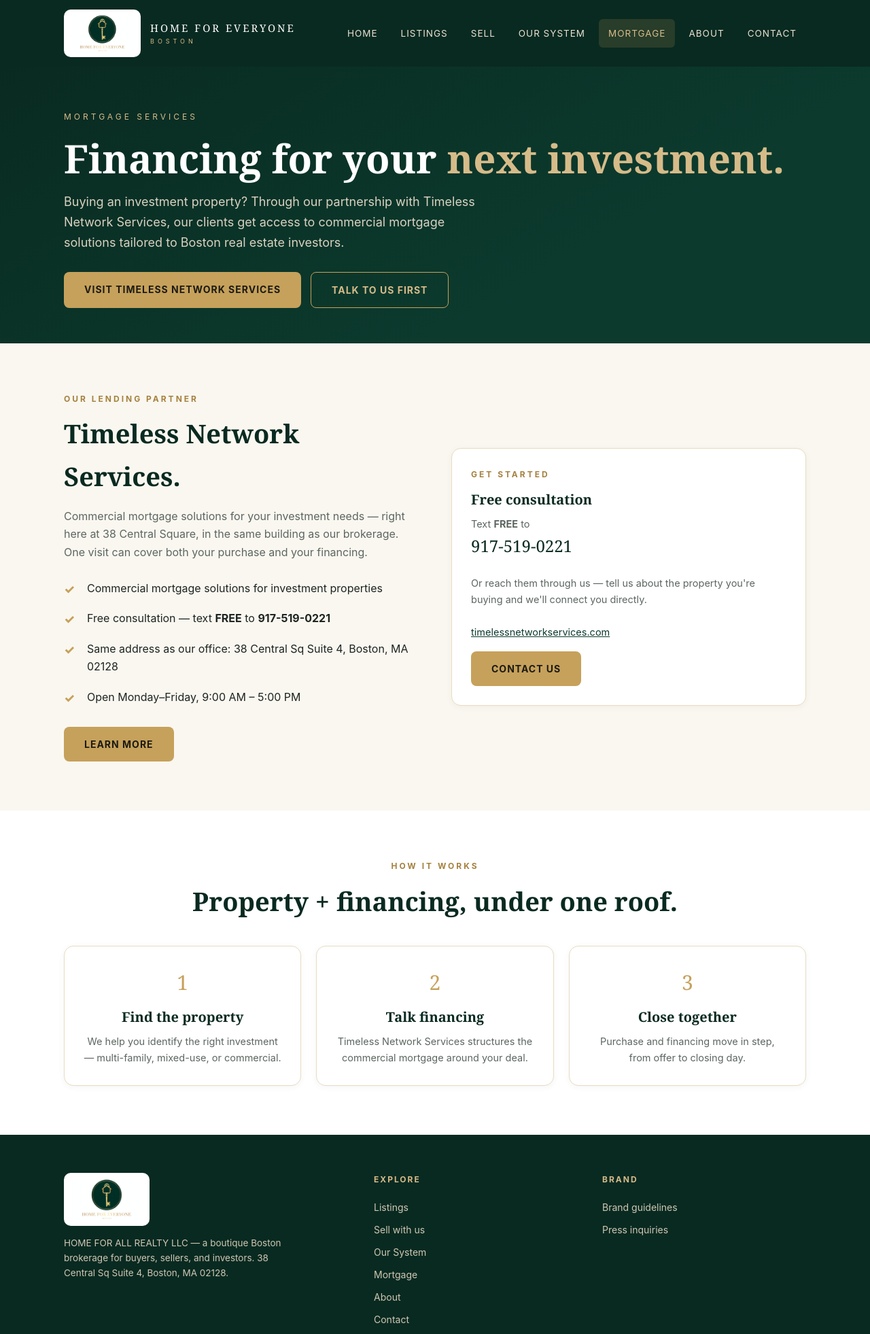
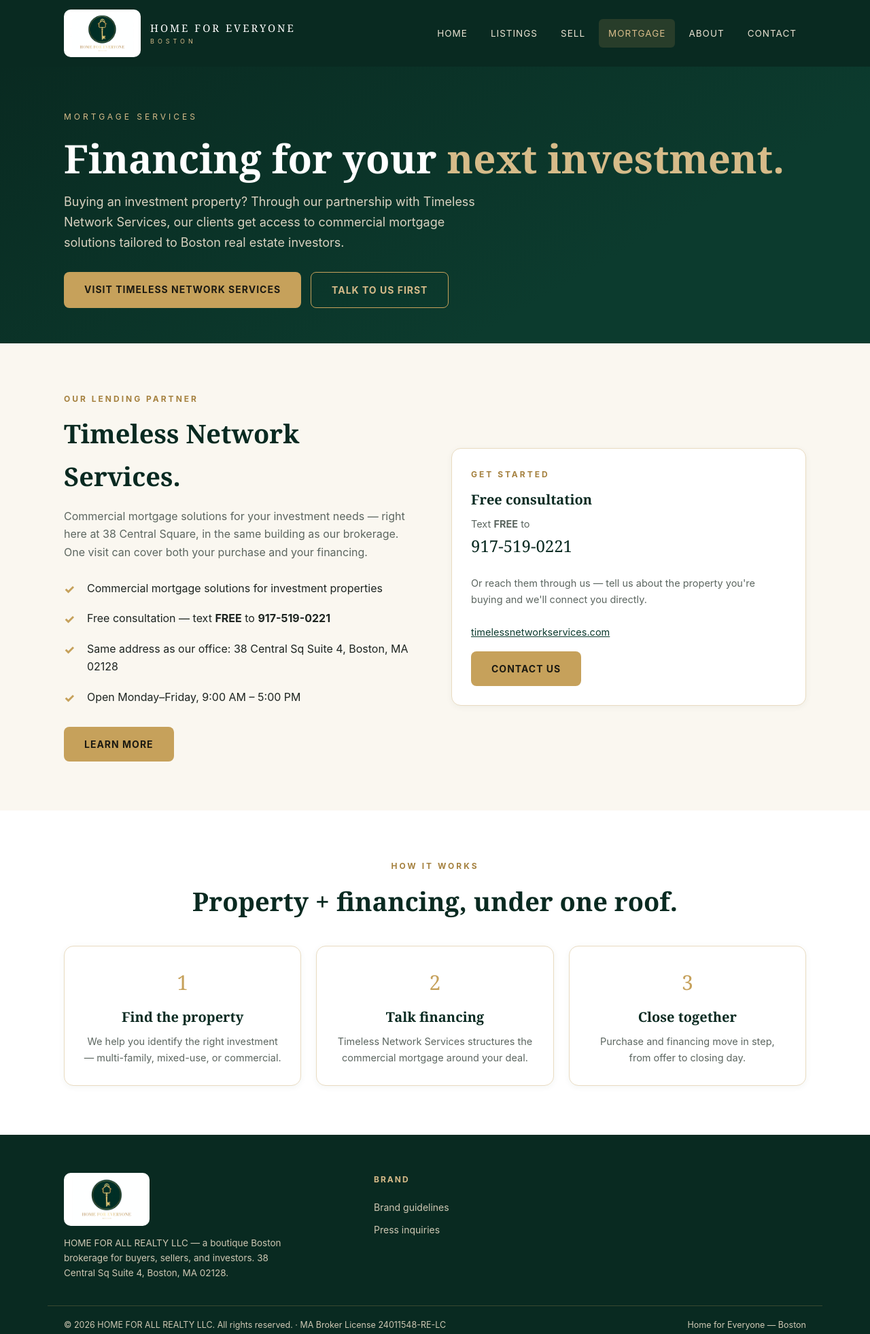
Before and after one commit to drmohdmorgan-del/home-for-everyone-boston, a plain HTML site: page mortgage.html in a window 1280 px wide. Shown: the top 1962 px of the page at 68% size. Drawn offline with Linux system fonts and the light colour scheme.

Commit message:
Move Our System to back office (mortgage.html)

```diff
--- a/mortgage.html
+++ b/mortgage.html
@@ -17,7 +17,6 @@
       <a href="index.html">Home</a>
       <a href="listings.html">Listings</a>
       <a href="sell.html">Sell</a>
-      <a href="os.html">Our System</a>
       <a href="mortgage.html" class="active">Mortgage</a>
       <a href="about.html">About</a>
       <a href="contact.html">Contact</a>
@@ -82,7 +81,6 @@
       <img src="assets/logo.webp" alt="Home for Everyone — Boston">
       <p>HOME FOR ALL REALTY LLC — a boutique Boston brokerage for buyers, sellers, and investors. 38 Central Sq Suite 4, Boston, MA 02128.</p>
     </div>
-    <div><h4>Explore</h4><a href="listings.html">Listings</a><a href="sell.html">Sell with us</a><a href="os.html">Our System</a><a href="mortgage.html">Mortgage</a><a href="about.html">About</a><a href="contact.html">Contact</a></div>
     <div><h4>Brand</h4><a href="brand.html">Brand guidelines</a><a href="contact.html">Press inquiries</a></div>
   </div>
   <div class="foot-bottom"><span>© 2026 HOME FOR ALL REALTY LLC. All rights reserved. · MA Broker License 24011548-RE-LC</span><span>Home for Everyone — Boston</span></div>
```
